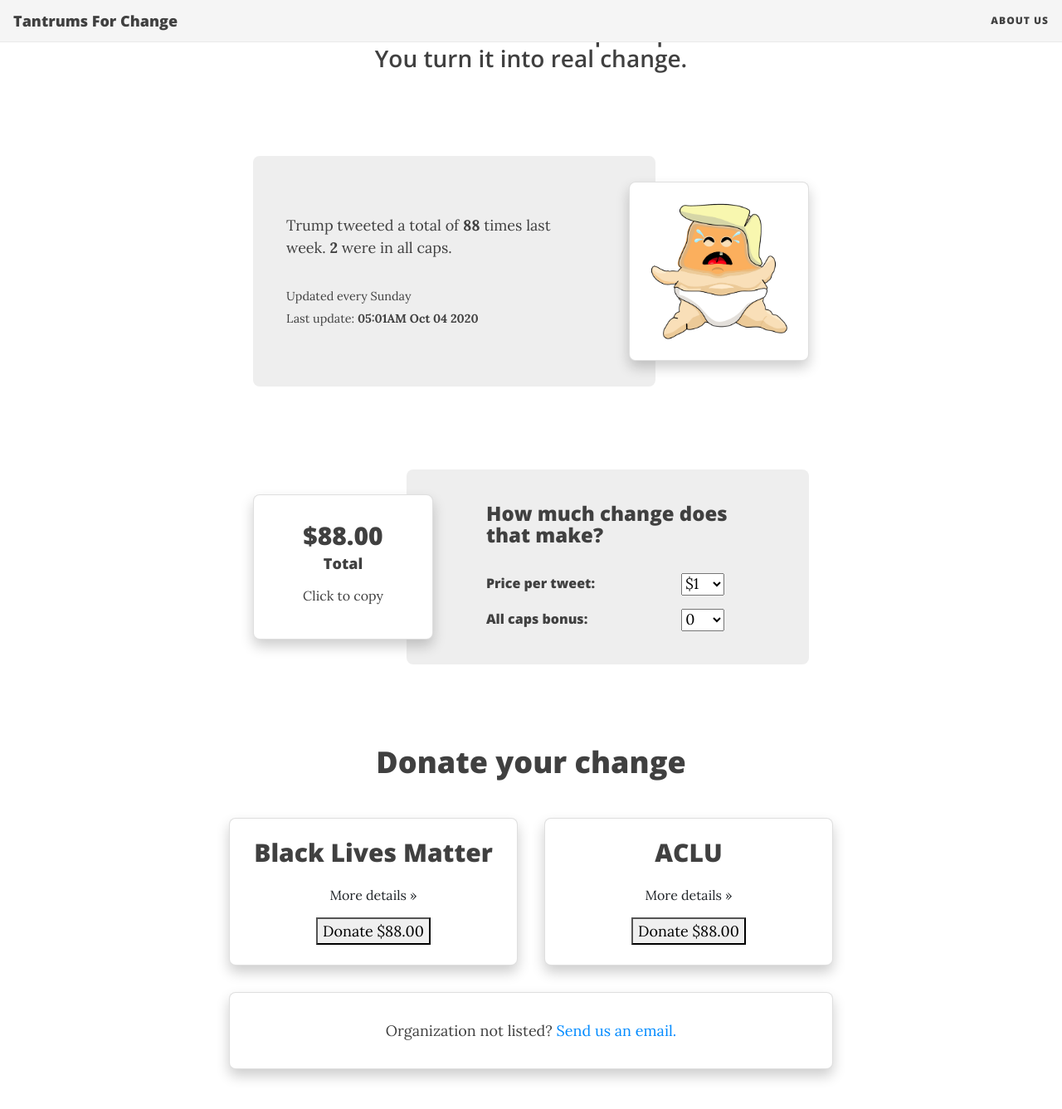
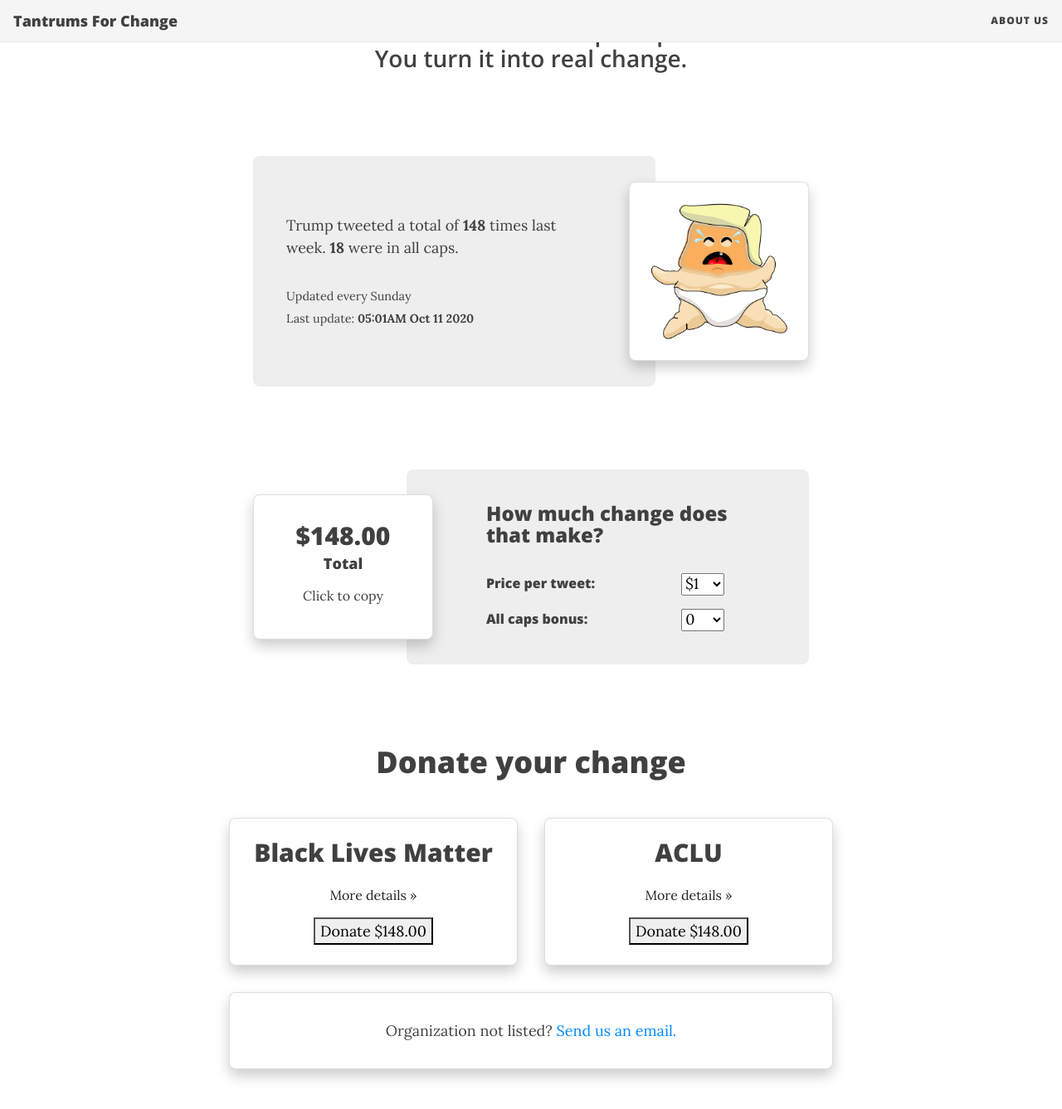
Before and after one commit to tantrumsforchange/tantrumsforchange.github.io, a Jekyll site: the page built from index.html, in a window 1280 px wide and 1400 px high, scrolled down 253 px. Shown: the top 1337 px of the window at 83% size. Built offline with Jekyll 4.4.1, drawn with Linux system fonts in a browser that asks for light colours; nearby versions of some CDN libraries; the list of posts is cut into pages by our own code.

Commit message:
Update Data Test

```diff
--- a/_data/data.yml
+++ b/_data/data.yml
@@ -1,3 +1,3 @@
-tweet_total: 88
-all_caps: 2
-update_time: 05:01AM Oct 04 2020
+tweet_total: 148
+all_caps: 18
+update_time: 05:01AM Oct 11 2020
```
